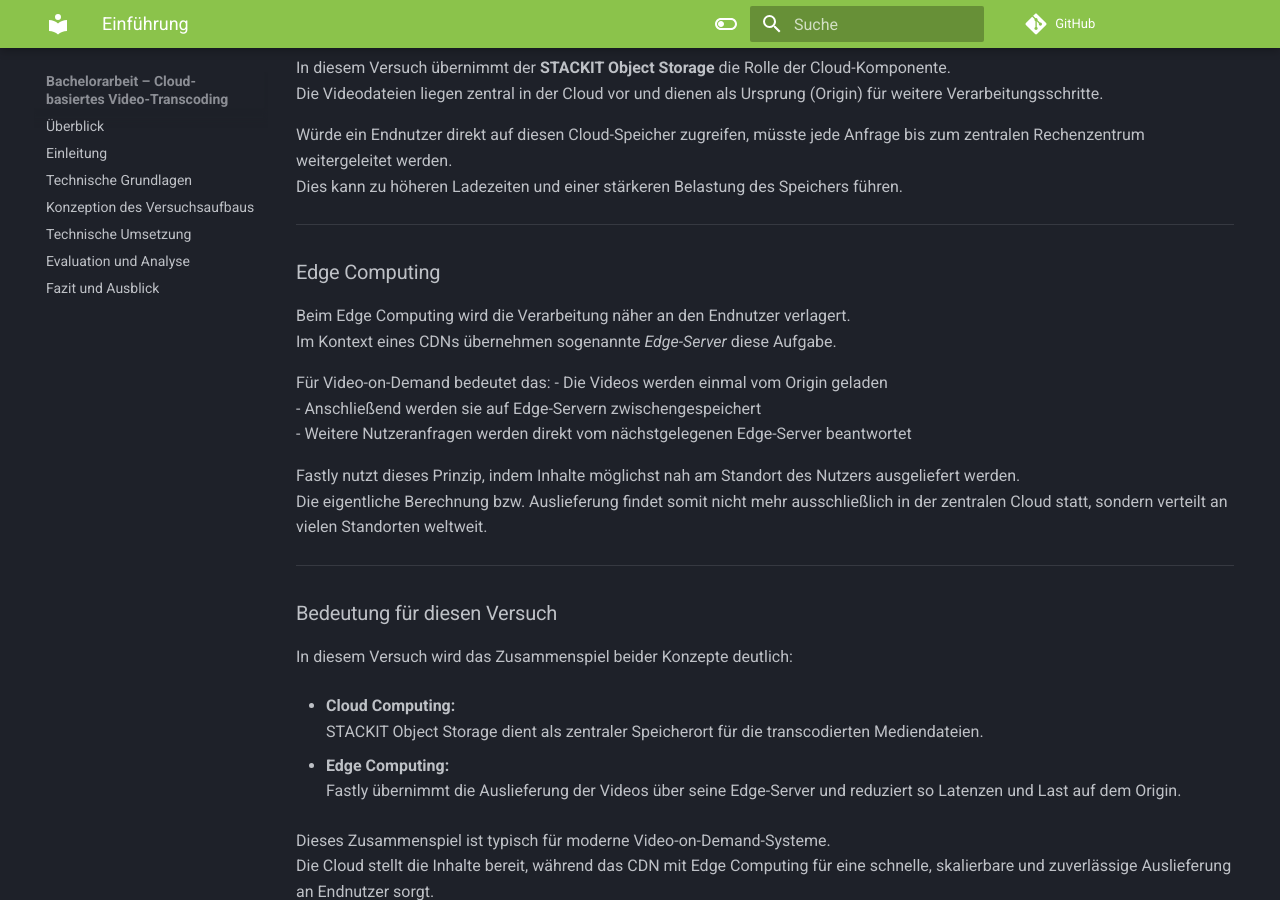
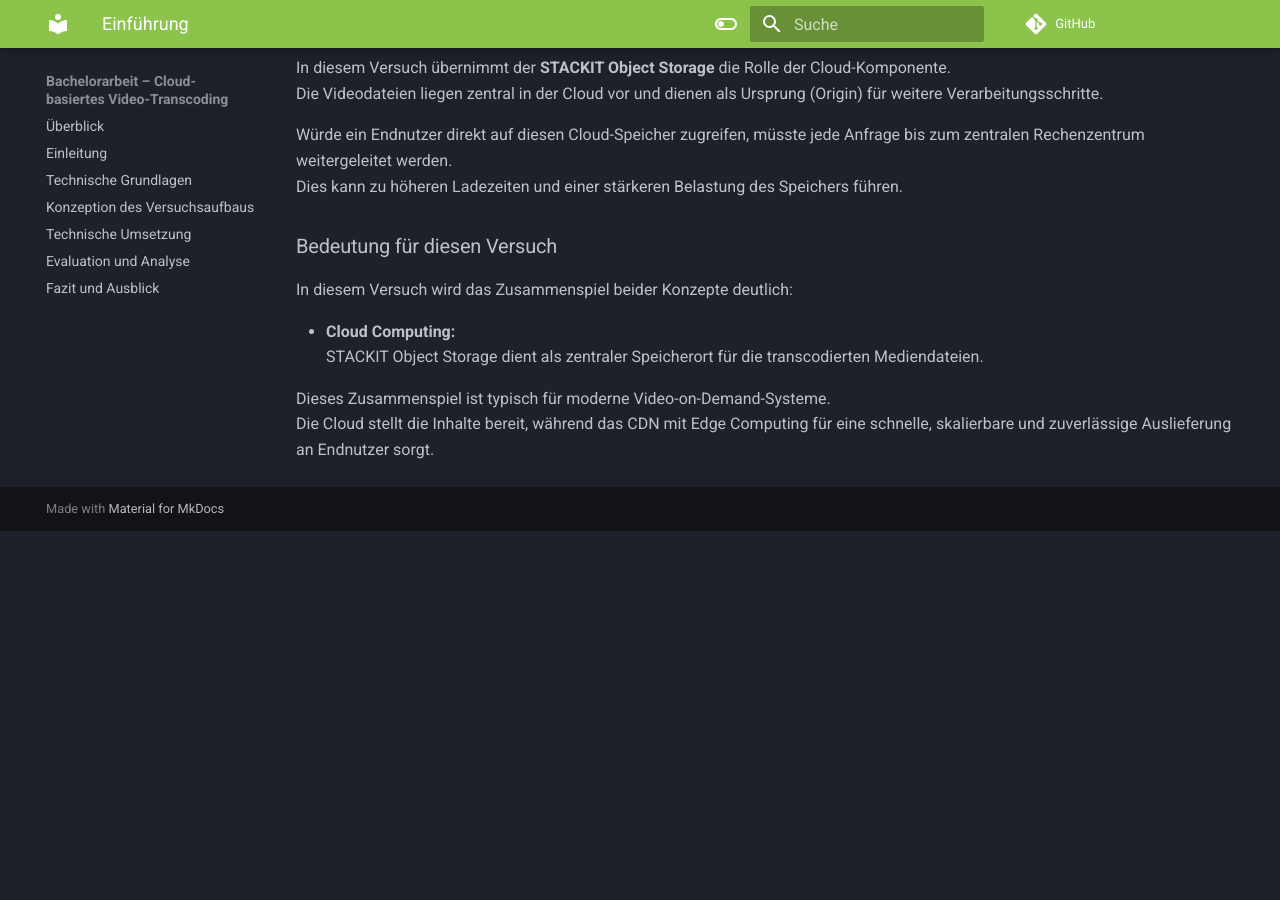
Before and after one commit to LimaLima2670/StackItPraktikumThesis, an MkDocs documentation site: the page built from docs/Versuch2/01-einfuehrung.md, in a window 1280 px wide and 900 px high, scrolled down 2593 px. Built offline with MkDocs 1.6.1 and Material for MkDocs 9.7.7, drawn with Linux system fonts in a browser that asks for light colours; comment, search, counter and statistics services are not loaded; after the commit the page ends 3124 px from its top, so only the background shows below that.

Commit message:
Update 01-einfuehrung.md

```diff
--- a/docs/Versuch2/01-einfuehrung.md
+++ b/docs/Versuch2/01-einfuehrung.md
@@ -106,22 +106,7 @@ Die Videodateien liegen zentral in der Cloud vor und dienen als Ursprung (Origin
 Würde ein Endnutzer direkt auf diesen Cloud-Speicher zugreifen, müsste jede Anfrage bis zum zentralen Rechenzentrum weitergeleitet werden.
 Dies kann zu höheren Ladezeiten und einer stärkeren Belastung des Speichers führen.
 
----
 
-### Edge Computing
-
-Beim Edge Computing wird die Verarbeitung näher an den Endnutzer verlagert.
-Im Kontext eines CDNs übernehmen sogenannte *Edge-Server* diese Aufgabe.
-
-Für Video-on-Demand bedeutet das:
-- Die Videos werden einmal vom Origin geladen
-- Anschließend werden sie auf Edge-Servern zwischengespeichert
-- Weitere Nutzeranfragen werden direkt vom nächstgelegenen Edge-Server beantwortet
-
-Fastly nutzt dieses Prinzip, indem Inhalte möglichst nah am Standort des Nutzers ausgeliefert werden.
-Die eigentliche Berechnung bzw. Auslieferung findet somit nicht mehr ausschließlich in der zentralen Cloud statt, sondern verteilt an vielen Standorten weltweit.
-
----
 
 ### Bedeutung für diesen Versuch
 
@@ -130,8 +115,6 @@ In diesem Versuch wird das Zusammenspiel beider Konzepte deutlich:
 - **Cloud Computing:**
   STACKIT Object Storage dient als zentraler Speicherort für die transcodierten Mediendateien.
 
-- **Edge Computing:**
-  Fastly übernimmt die Auslieferung der Videos über seine Edge-Server und reduziert so Latenzen und Last auf dem Origin.
 
 Dieses Zusammenspiel ist typisch für moderne Video-on-Demand-Systeme.
 Die Cloud stellt die Inhalte bereit, während das CDN mit Edge Computing für eine schnelle, skalierbare und zuverlässige Auslieferung an Endnutzer sorgt.
```
